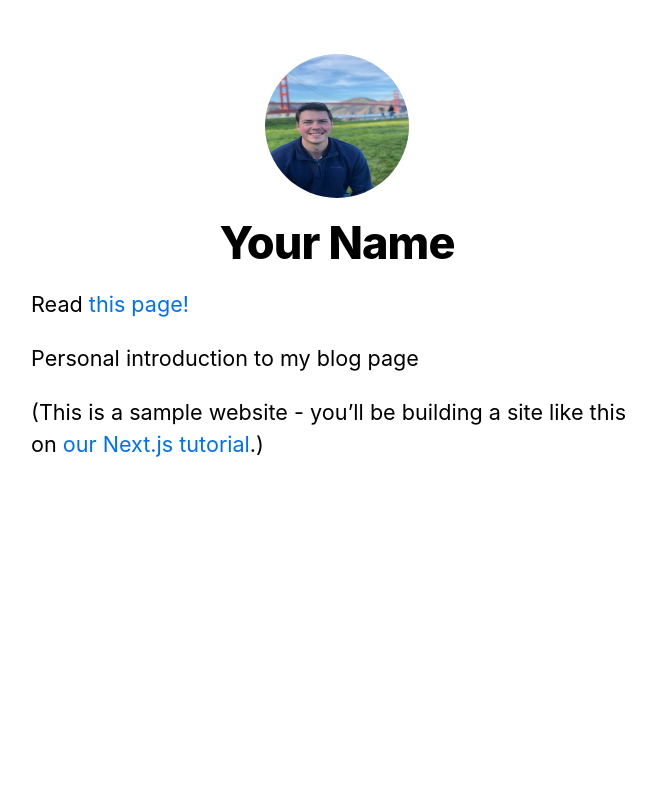
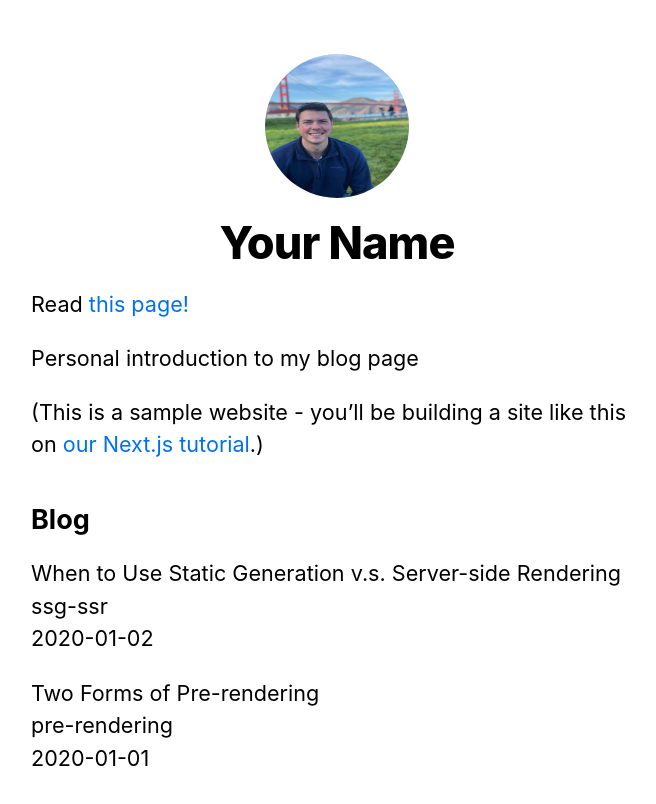
Before and after one commit to danielperkinsii/blog, a Next.js app in the folder nextjs-blog/: page / in a window 1280 px wide. Shown: the top 804 px of the page, without its empty margins (303-959 px from the left). Built offline with nearby package versions, Linux system fonts and the light colour scheme.

Commit message:
completed part 4

```diff
--- /dev/null
+++ b/nextjs-blog/lib/posts.js
@@ -0,0 +1,36 @@
+import fs from 'fs'
+import path from 'path'
+import matter from 'gray-matter'
+
+const postsDirectory = path.join(process.cwd(), 'posts')
+
+export function getSortedPostsData() {
+    // get filenames under /posts
+    const fileNames = fs.readdirSync(postsDirectory)
+    const allPostsData = fileNames.map(fileName => {
+        // Remove ".md" from file name to get id
+        const id = fileName.replace(/\.md$/, '')
+
+        // Read markdown file as a string
+        const fullPath = path.join(postsDirectory, fileName)
+        const fileContents = fs.readFileSync(fullPath, 'utf8')
+
+        // Use gray-matter to parse the post metadata section
+        const matterResult = matter(fileContents)
+
+        // Combine the data with the id
+        return{
+            id,
+            ...matterResult.data
+        }
+    })
+
+    // Sort posts by date
+    return allPostsData.sort((a, b)=>{
+        if (a.date < b.date) {
+            return 1
+        } else {
+            return -1
+        }
+    })
+}
--- a/nextjs-blog/package.json
+++ b/nextjs-blog/package.json
@@ -8,6 +8,7 @@
     "start": "next start"
   },
   "dependencies": {
+    "gray-matter": "^4.0.2",
     "next": "9.5.3",
     "postcss-flexbugs-fixes": "^4.2.1",
     "postcss-preset-env": "^6.7.0",
--- a/nextjs-blog/pages/index.js
+++ b/nextjs-blog/pages/index.js
@@ -2,8 +2,10 @@
 import Link from 'next/link'
 import Layout, { siteTitle } from '../components/layout'
 import utilStyles from '../styles/utils.module.css'
+import { getSortedPostsData } from '../lib/posts'
 
-export default function Home() {
+
+export default function Home({ allPostsData }) {
   return (
     <Layout home>
       <Head>
@@ -17,6 +19,28 @@
           <a href="https://nextjs.org/learn">our Next.js tutorial</a>.)
         </p>
       </section>
+      <section className={`${utilStyles.headingMd} ${utilStyles.padding1px}`}>
+        <h2 className={utilStyles.headingLg}>Blog</h2>
+        <ul className={utilStyles.list}>
+          {allPostsData.map(({id, date, title}) => (
+            <li className={utilStyles.listItem} key={id}>
+              {title}<br/>
+              {id}<br/>
+              {date}
+            </li>
+          ))}
+        </ul>
+
+      </section>
     </Layout>
   )
 }
+
+export async function getStaticProps() {
+  const allPostsData = getSortedPostsData()
+  return {
+    props: {
+      allPostsData
+    }
+  }
+}
--- /dev/null
+++ b/nextjs-blog/posts/pre-rendering.md
@@ -0,0 +1,11 @@
+---
+title: 'Two Forms of Pre-rendering'
+date: '2020-01-01'
+---
+
+Next.js has two forms of pre-rendering: **Static Generation** and **Server-side Rendering**. The difference is in **when** it generates the HTML for a page.
+
+- **Static Generation** is the pre-rendering method that generates the HTML at **build time**. The pre-rendered HTML is then _reused_ on each request.
+- **Server-side Rendering** is the pre-rendering method that generates the HTML on **each request**.
+
+Importantly, Next.js lets you **choose** which pre-rendering form to use for each page. You can create a "hybrid" Next.js app by using Static Generation for most pages and using Server-side Rendering for others.
--- /dev/null
+++ b/nextjs-blog/posts/ssg-ssr.md
@@ -0,0 +1,19 @@
+---
+title: 'When to Use Static Generation v.s. Server-side Rendering'
+date: '2020-01-02'
+---
+
+We recommend using **Static Generation** (with and without data) whenever possible because your page can be built once and served by CDN, which makes it much faster than having a server render the page on every request.
+
+You can use Static Generation for many types of pages, including:
+
+- Marketing pages
+- Blog posts
+- E-commerce product listings
+- Help and documentation
+
+You should ask yourself: "Can I pre-render this page **ahead** of a user's request?" If the answer is yes, then you should choose Static Generation.
+
+On the other hand, Static Generation is **not** a good idea if you cannot pre-render a page ahead of a user's request. Maybe your page shows frequently updated data, and the page content changes on every request.
+
+In that case, you can use **Server-Side Rendering**. It will be slower, but the pre-rendered page will always be up-to-date. Or you can skip pre-rendering and use client-side JavaScript to populate data.
```
Also changed, not shown: nextjs-blog/pages/posts/[id].js (added), 1 other file (tests, documents, lock files or other folders).
